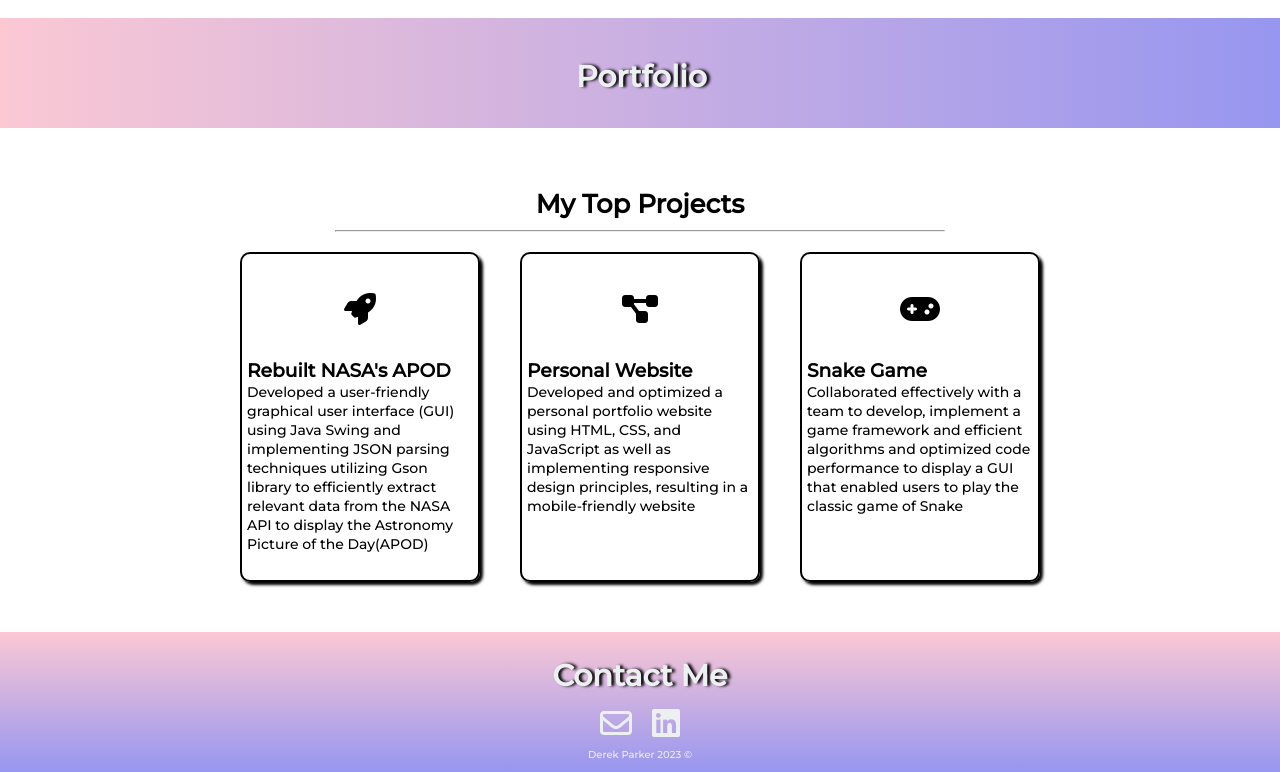
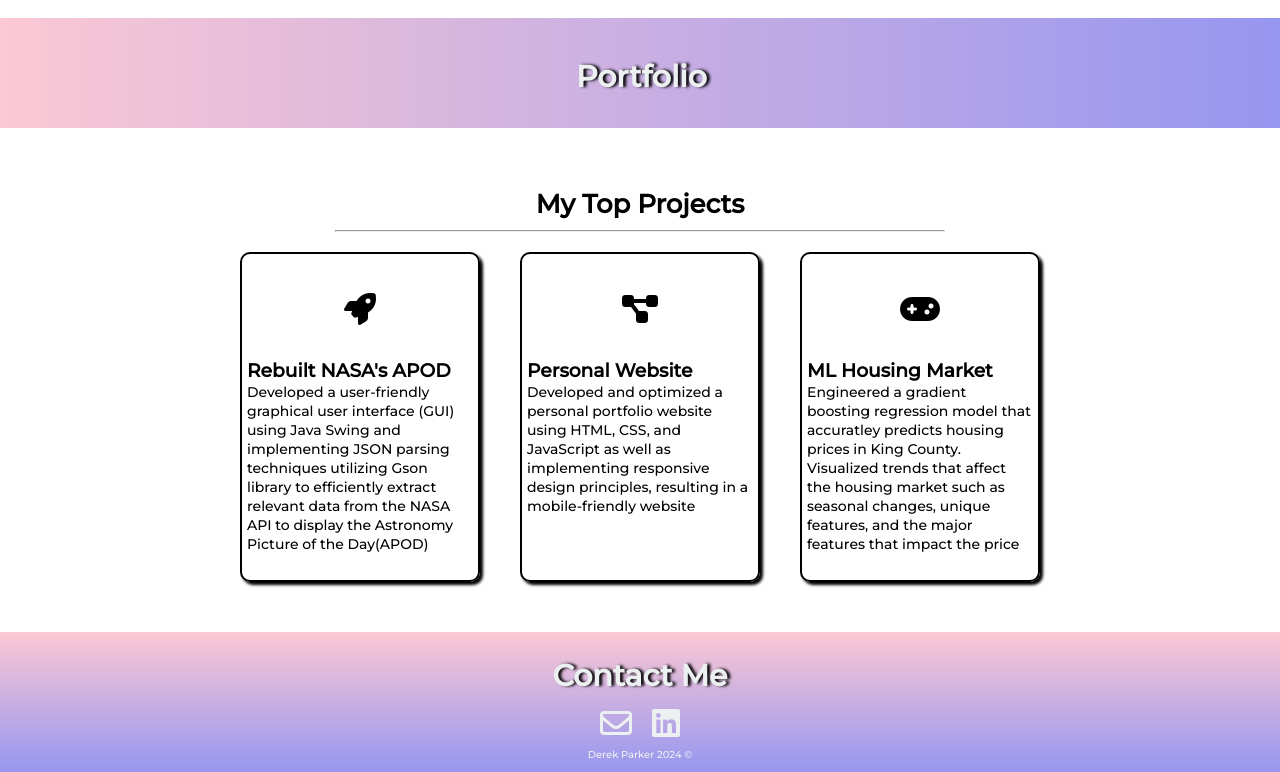
Before and after one commit to DerekParker375/gitPortfolio, a plain HTML site: page index.html in a window 1280 px wide. Shown: the part 1383-2155 px from the top of the page. Drawn offline with Linux system fonts and the light colour scheme.

Commit message:
fixed merge conflicts and made more data science oriented

```diff
--- a/index.html
+++ b/index.html
@@ -144,9 +144,11 @@
         <div class="projectIcon">
             <i class="fa-solid fa-gamepad fa-2xl"></i>
         </div>
-        <h3 class="projectTitle">Snake Game</h3>
-        <span class="projectDescription">Collaborated effectively with a team to develop, implement a game framework and efficient
-        algorithms and optimized code performance to display a GUI that enabled users to play the classic game of Snake</span>
+        <h3 class="projectTitle">ML Housing Market</h3>
+        <span class="projectDescription">Engineered a gradient boosting regression model that accuratley predicts
+            housing prices in King County. Visualized trends that affect the housing market such as seasonal changes, unique
+            features, and the major features that impact the price
+        </span>
     </div>
 </div>
 </div>
@@ -164,7 +166,7 @@
             <i class="fa-brands fa-linkedin fa-2xl"></i>
         </a></li>
     </ul>
-    <div class="copwright">Derek Parker 2023 ©</div>
+    <div class="copwright">Derek Parker 2024 ©</div>
 </div>
 
 <script src="script.js"></script>
```
